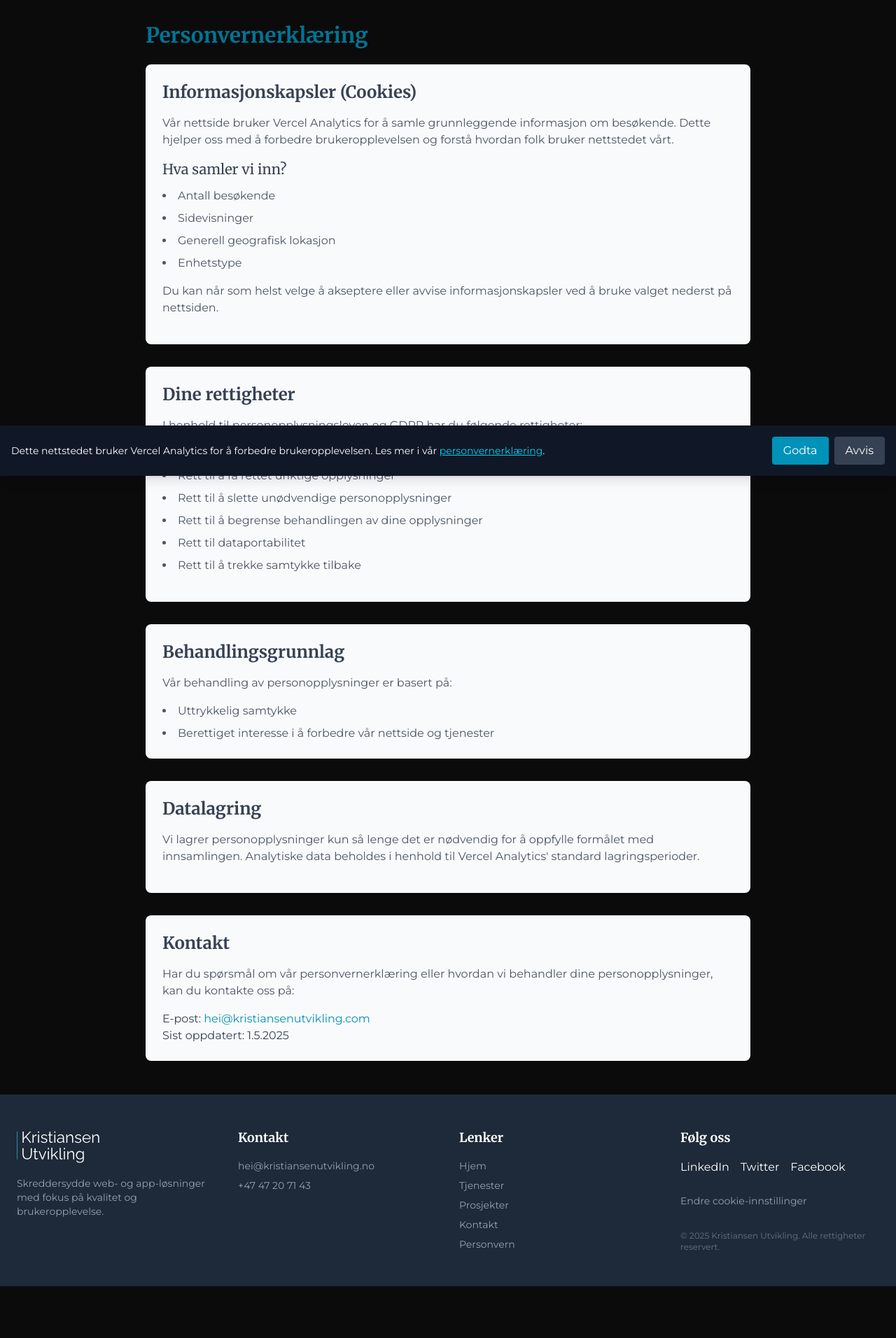
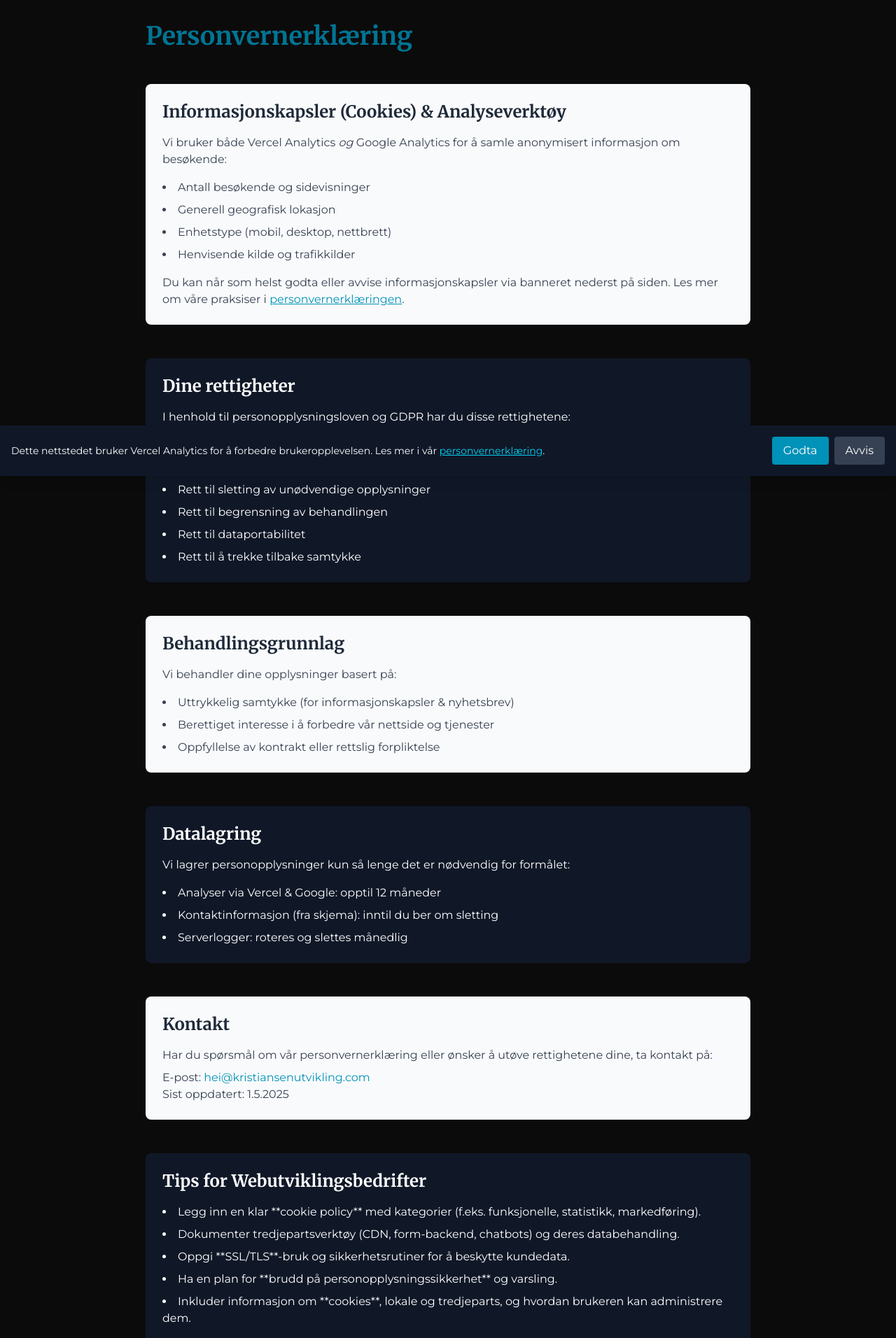
Before and after one commit to oddvarzk/kristiansenutvikling, a Next.js app: page /personvern in a window 1280 px wide. Shown: the part 120-2032 px from the top of the page at 70% size. Before the commit the page ends 1958 px from the top, so only its background shows below. Built offline with nearby package versions, Linux system fonts and the light colour scheme; no server answers.

Commit message:
personvern styling and text sections added

```diff
--- a/src/app/personvern/page.tsx
+++ b/src/app/personvern/page.tsx
@@ -1,94 +1,99 @@
+// src/app/personvern/page.tsx
 import { Metadata } from "next";
 
 export const metadata: Metadata = {
   title: "Personvernerklæring | Kristiansen Utvikling",
   description:
-    "Vår personvernerklæring forklarer hvordan vi behandler dine personopplysninger og bruker informasjonskapsler.",
+    "Vår personvernerklæring forklarer hvordan vi behandler dine personopplysninger og bruker informasjonskapsler, inkludert Google Analytics.",
 };
 
 export default function PrivacyPolicy() {
+  const updatedDate = new Date().toLocaleDateString("nb-NO");
+
   return (
-    <div className="container mx-auto px-4 py-12 max-w-4xl">
-      <h1 className="text-3xl font-bold mb-6 text-cyan-700">
-        Personvernerklæring
-      </h1>
+    <div className="container mx-auto px-4 py-12 max-w-4xl space-y-12">
+      {/* Page Title */}
+      <h1 className="text-4xl font-bold text-cyan-700">Personvernerklæring</h1>
 
-      <section className="mb-8 bg-gray-50 p-6 rounded-lg">
-        <h2 className="text-2xl font-semibold mb-4 text-gray-700">
-          Informasjonskapsler (Cookies)
+      {/* Cookies & Analytics (Light) */}
+      <section className="bg-gray-50 p-6 rounded-lg">
+        <h2 className="text-2xl font-semibold mb-4 text-gray-800">
+          Informasjonskapsler (Cookies) & Analyseverktøy
         </h2>
-        <p className="mb-4 text-gray-600">
-          Vår nettside bruker Vercel Analytics for å samle grunnleggende
-          informasjon om besøkende. Dette hjelper oss med å forbedre
-          brukeropplevelsen og forstå hvordan folk bruker nettstedet vårt.
+        <p className="mb-4 text-gray-700">
+          Vi bruker både Vercel Analytics <em>og</em> Google Analytics for å
+          samle anonymisert informasjon om besøkende:
         </p>
-
-        <h3 className="text-xl font-medium mb-3 text-gray-700">
-          Hva samler vi inn?
-        </h3>
-        <ul className="list-disc list-inside mb-4 text-gray-600 space-y-2">
-          <li>Antall besøkende</li>
-          <li>Sidevisninger</li>
+        <ul className="list-disc list-inside mb-4 text-gray-700 space-y-2">
+          <li>Antall besøkende og sidevisninger</li>
           <li>Generell geografisk lokasjon</li>
-          <li>Enhetstype</li>
+          <li>Enhetstype (mobil, desktop, nettbrett)</li>
+          <li>Henvisende kilde og trafikkilder</li>
         </ul>
-
-        <p className="mb-4 text-gray-600">
-          Du kan når som helst velge å akseptere eller avvise
-          informasjonskapsler ved å bruke valget nederst på nettsiden.
+        <p className="text-gray-700">
+          Du kan når som helst godta eller avvise informasjonskapsler via
+          banneret nederst på siden. Les mer om våre praksiser i{" "}
+          <a href="/personvern" className="underline text-cyan-600">
+            personvernerklæringen
+          </a>
+          .
         </p>
       </section>
 
-      <section className="mb-8 bg-gray-50 p-6 rounded-lg">
-        <h2 className="text-2xl font-semibold mb-4 text-gray-700">
-          Dine rettigheter
-        </h2>
-        <p className="mb-4 text-gray-600">
-          I henhold til personopplysningsloven og GDPR har du følgende
-          rettigheter:
+      {/* Data Subject Rights (Dark) */}
+      <section className="bg-gray-900 text-white p-6 rounded-lg">
+        <h2 className="text-2xl font-semibold mb-4">Dine rettigheter</h2>
+        <p className="mb-4">
+          I henhold til personopplysningsloven og GDPR har du disse
+          rettighetene:
         </p>
-        <ul className="list-disc list-inside mb-4 text-gray-600 space-y-2">
-          <li>Rett til innsyn i hvilke personopplysninger som er registrert</li>
-          <li>Rett til å få rettet uriktige opplysninger</li>
-          <li>Rett til å slette unødvendige personopplysninger</li>
-          <li>Rett til å begrense behandlingen av dine opplysninger</li>
+        <ul className="list-disc list-inside space-y-2">
+          <li>Innsyn i hvilke personopplysninger vi har lagret</li>
+          <li>Rett til korrigering av unøyaktige data</li>
+          <li>Rett til sletting av unødvendige opplysninger</li>
+          <li>Rett til begrensning av behandlingen</li>
           <li>Rett til dataportabilitet</li>
-          <li>Rett til å trekke samtykke tilbake</li>
+          <li>Rett til å trekke tilbake samtykke</li>
         </ul>
       </section>
 
-      <section className="mb-8 bg-gray-50 p-6 rounded-lg">
-        <h2 className="text-2xl font-semibold mb-4 text-gray-700">
+      {/* Legal Basis (Light) */}
+      <section className="bg-gray-50 p-6 rounded-lg">
+        <h2 className="text-2xl font-semibold mb-4 text-gray-800">
           Behandlingsgrunnlag
         </h2>
-        <p className="text-gray-600 mb-4">
-          Vår behandling av personopplysninger er basert på:
+        <p className="text-gray-700 mb-4">
+          Vi behandler dine opplysninger basert på:
         </p>
-        <ul className="list-disc list-inside text-gray-600 space-y-2">
-          <li>Uttrykkelig samtykke</li>
+        <ul className="list-disc list-inside space-y-2 text-gray-700">
+          <li>Uttrykkelig samtykke (for informasjonskapsler & nyhetsbrev)</li>
           <li>Berettiget interesse i å forbedre vår nettside og tjenester</li>
+          <li>Oppfyllelse av kontrakt eller rettslig forpliktelse</li>
         </ul>
       </section>
 
-      <section className="mb-8 bg-gray-50 p-6 rounded-lg">
-        <h2 className="text-2xl font-semibold mb-4 text-gray-700">
-          Datalagring
-        </h2>
-        <p className="text-gray-600 mb-4">
-          Vi lagrer personopplysninger kun så lenge det er nødvendig for å
-          oppfylle formålet med innsamlingen. Analytiske data beholdes i henhold
-          til Vercel Analytics' standard lagringsperioder.
+      {/* Data Retention (Dark) */}
+      <section className="bg-gray-900 text-white p-6 rounded-lg">
+        <h2 className="text-2xl font-semibold mb-4">Datalagring</h2>
+        <p className="text-white mb-4">
+          Vi lagrer personopplysninger kun så lenge det er nødvendig for
+          formålet:
         </p>
+        <ul className="list-disc list-inside space-y-2">
+          <li>Analyser via Vercel & Google: opptil 12 måneder</li>
+          <li>Kontaktinformasjon (fra skjema): inntil du ber om sletting</li>
+          <li>Serverlogger: roteres og slettes månedlig</li>
+        </ul>
       </section>
 
+      {/* Contact (Light) */}
       <section className="bg-gray-50 p-6 rounded-lg">
-        <h2 className="text-2xl font-semibold mb-4 text-gray-700">Kontakt</h2>
-        <p className="text-gray-600">
-          Har du spørsmål om vår personvernerklæring eller hvordan vi behandler
-          dine personopplysninger, kan du kontakte oss på:
+        <h2 className="text-2xl font-semibold mb-4 text-gray-800">Kontakt</h2>
+        <p className="text-gray-700 mb-2">
+          Har du spørsmål om vår personvernerklæring eller ønsker å utøve
+          rettighetene dine, ta kontakt på:
         </p>
-        <div className="mt-4 text-gray-700">
-          <p>
+        <p className="text-gray-700">
           E-post:{" "}
           <a
             href="mailto:hei@kristiansenutvikling.com"
@@ -97,8 +102,35 @@ export default function PrivacyPolicy() {
             hei@kristiansenutvikling.com
           </a>
         </p>
-          <p>Sist oppdatert: {new Date().toLocaleDateString("nb-NO")}</p>
-        </div>
+        <p className="text-gray-700">Sist oppdatert: {updatedDate}</p>
+      </section>
+
+      {/* Tips for Webutviklingsbedrift (Dark) */}
+      <section className="bg-gray-900 text-white p-6 rounded-lg">
+        <h2 className="text-2xl font-semibold mb-4">
+          Tips for Webutviklingsbedrifter
+        </h2>
+        <ul className="list-disc list-inside space-y-2">
+          <li>
+            Legg inn en klar **cookie policy** med kategorier (f.eks.
+            funksjonelle, statistikk, markedføring).
+          </li>
+          <li>
+            Dokumenter tredjepartsverktøy (CDN, form-backend, chatbots) og deres
+            databehandling.
+          </li>
+          <li>
+            Oppgi **SSL/TLS**-bruk og sikkerhetsrutiner for å beskytte
+            kundedata.
+          </li>
+          <li>
+            Ha en plan for **brudd på personopplysningssikkerhet** og varsling.
+          </li>
+          <li>
+            Inkluder informasjon om **cookies**, lokale og tredjeparts, og
+            hvordan brukeren kan administrere dem.
+          </li>
+        </ul>
       </section>
     </div>
   );
```
Lines whose indentation alone changed are shown as unchanged.
